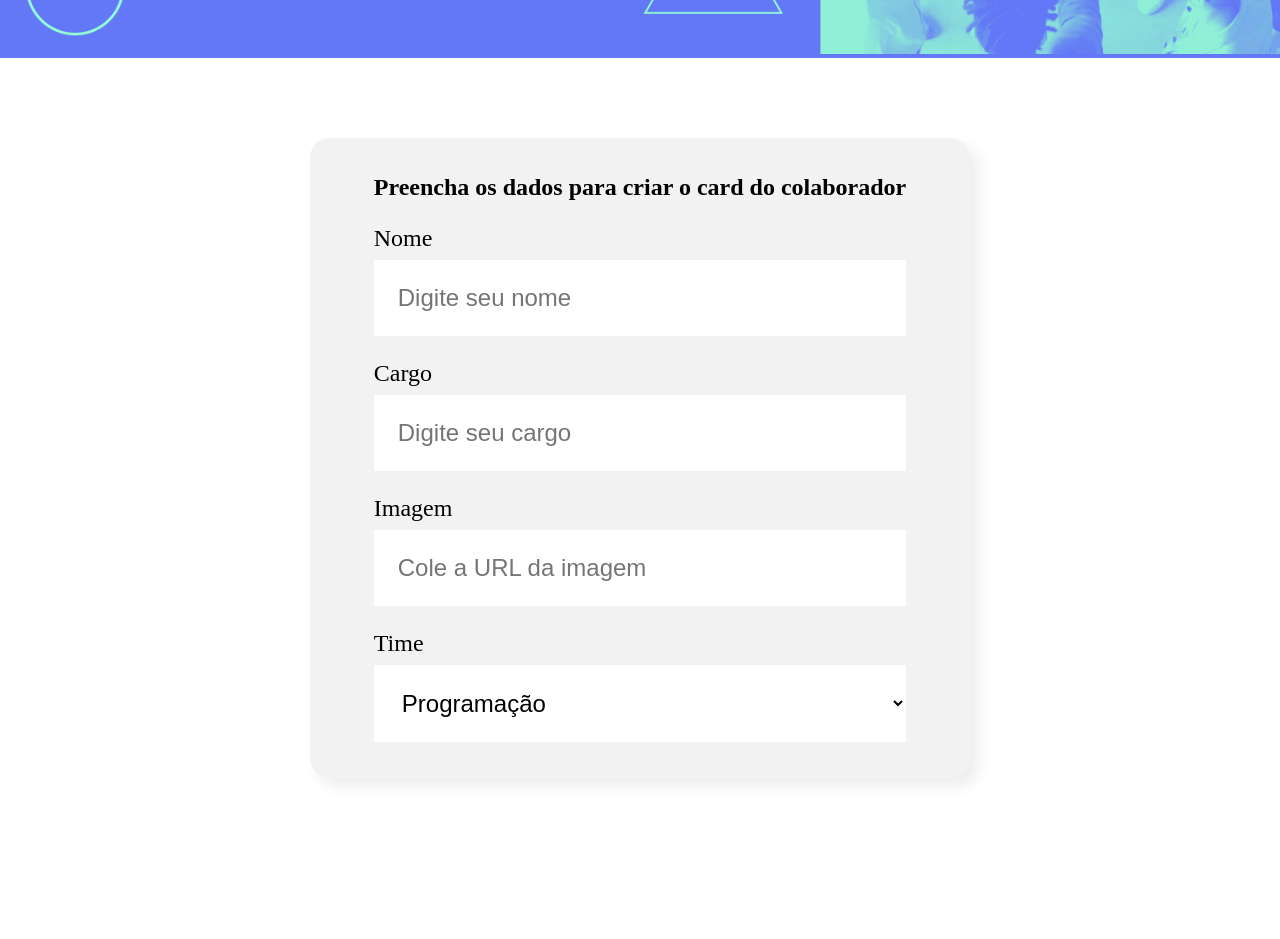
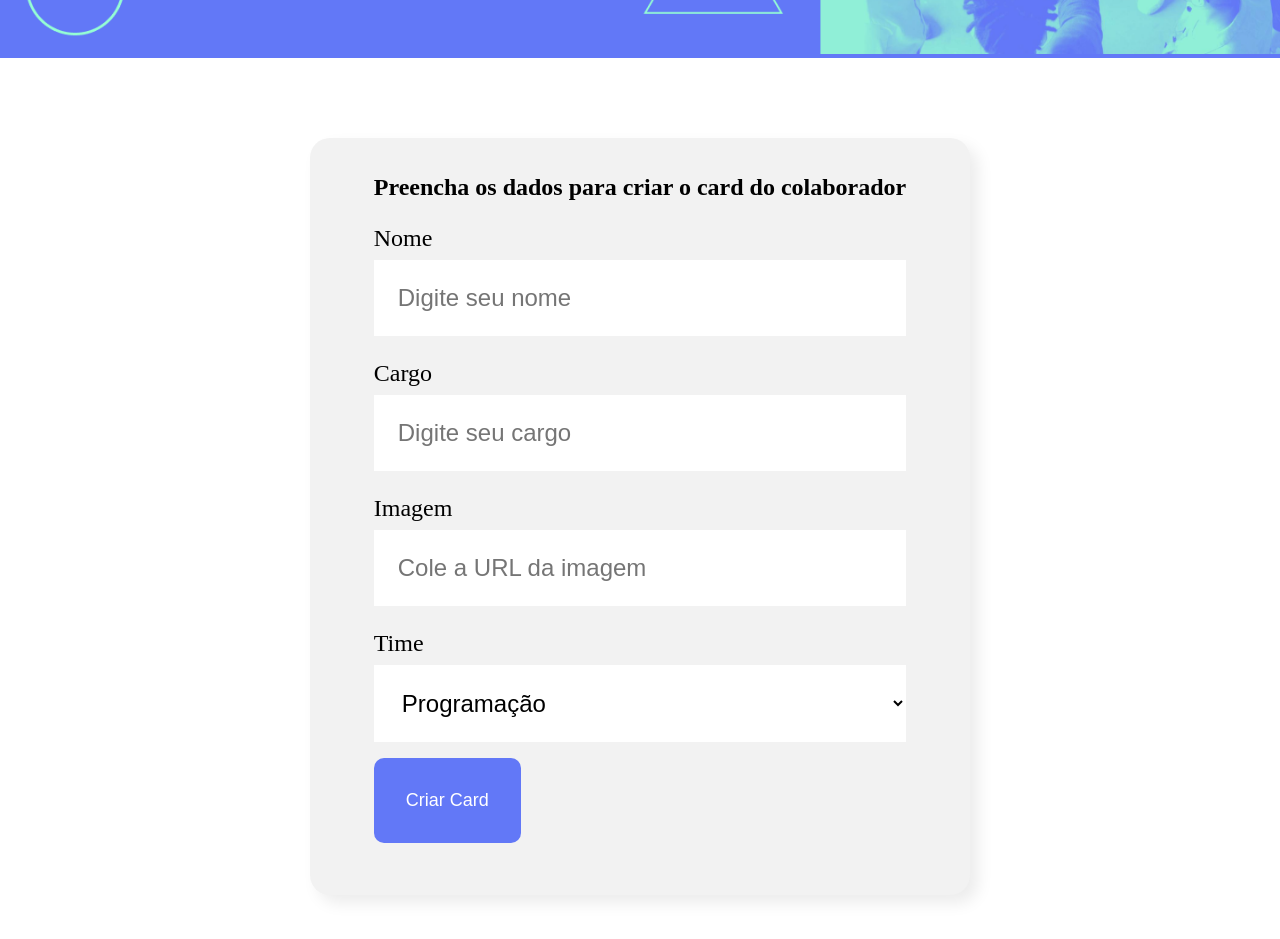
Before and after one commit to bruna40/organo, a React (Create React App) app in the folder organograma/: page / in a window 1280 px wide. Shown: the part 440-1379 px from the top of the page. Before the commit the page ends 1298 px from the top, so only its background shows below. Built offline with nearby package versions, Linux system fonts and the light colour scheme.

Commit message:
adicionando os eventos no formulario

```diff
--- /dev/null
+++ b/organograma/src/components/Botao/index.css
@@ -0,0 +1,15 @@
+.botao {
+    background-color: #6278F7;
+    border-radius: 10px;
+    font-weight: 700px;
+    font-size: 18px;
+    padding:32px;
+    border: none;
+    cursor: pointer;
+    color: #FFF;
+    margin: 16PX 0;
+}
+
+.botao:hover {
+    background-color: #95FFD4;
+}
--- /dev/null
+++ b/organograma/src/components/Botao/index.js
@@ -0,0 +1,7 @@
+import './index.css'
+
+export default function Botao(props) {
+    return(
+        <button className="botao">{props.children}</button>
+    )
+}
--- a/organograma/src/components/CampoTexto/index.js
+++ b/organograma/src/components/CampoTexto/index.js
@@ -1,12 +1,20 @@
 import './index.css'
 
 export default function CampoTexto(props) {
-    console.log(props)
+    const handleChange = (event) => {
+        props.onChange(event.target.value);
+        console.log(event.target.value)
+    }
     return(
 
         <div className="campo-texto">
             <label>{props.label}</label>
-            <input  placeholder={props.placeholder}/>
+            <input
+                value={props.value}
+                onChange={handleChange}
+                required={props.required}
+                placeholder={props.placeholder}
+            />
         </div>
 
     )
--- a/organograma/src/components/Forms/index.js
+++ b/organograma/src/components/Forms/index.js
@@ -1,30 +1,58 @@
+import { useState } from 'react';
 import './index.css'
 import CampoTexto from '../CampoTexto/index';
 import ListaSuspensa from '../ListaSuspensa/index';
 import times from '../../utils/time';
+import Botao from '../Botao/index';
 
 export default function Forms() {
+    const [nome, setNome] = useState('');
+    const [imagem, setImagem] = useState('');
+    const [cargo, setCargo] = useState('');
+    const [time, setTime] = useState('');
+
+
+    const handleSubmit = (event) => {
+        event.preventDefault();
+        console.log('Clicou no botão =>', nome, imagem, cargo, time);
+
+    }
 
   return (
     <section className="formulario">
-        <form>
+        <form onSubmit={handleSubmit}>
             <h2>Preencha os dados para criar o card do colaborador</h2>
             <CampoTexto
+                value={nome}
+                onChange={valor => setNome(valor)}
+                required={true}
                 label="Nome"
                 placeholder="Digite seu nome"
             />
             <CampoTexto
+                value={imagem}
+                onChange={valor => setImagem(valor)}
+                required={true}
                 label="Cargo"
                 placeholder="Digite seu cargo"
             />
             <CampoTexto
+                value={cargo}
+                onChange={valor => setCargo(valor)}
+                required={true}
                 label="Imagem"
                 placeholder="Cole a URL da imagem"
             />
             <ListaSuspensa
+                value={time}
+                onChange={valor => setTime(valor)}
+                required={true}
                 label="Time"
                 itens={times}
             />
+            <Botao>
+                Criar Card
+            </Botao>
 
 
         </form>
--- a/organograma/src/components/ListaSuspensa/index.js
+++ b/organograma/src/components/ListaSuspensa/index.js
@@ -1,10 +1,15 @@
 import './index.css';
 
 export default function ListaSuspensa(props) {
+
     return(
         <div className="lista-suspensa">
             <label>{props.label}</label>
-            <select>
+            <select
+                required={props.required}
+                value={props.value}
+                onChange={evento => props.onChange(evento.target.value) }
+            >
                 {
                     props.itens.map((item) => {
                         return <option key={item}>{item}</option>
```
